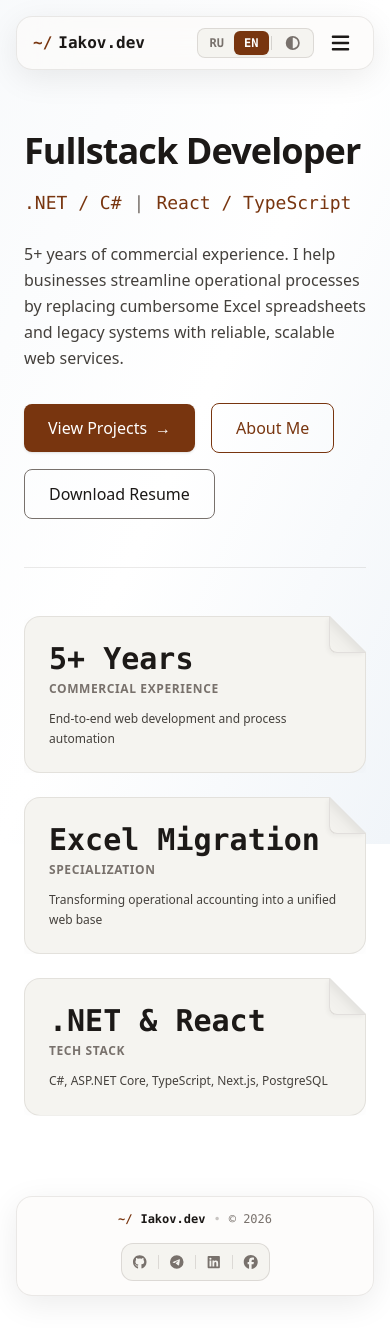
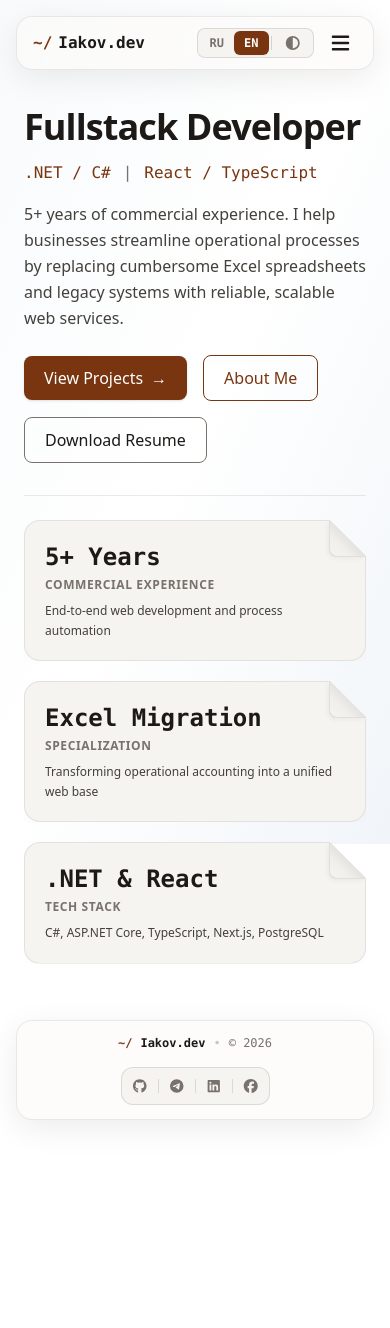
Before and after one commit to IakovYakovlev/personal, a React (Vite) app: page / in a window 390 px wide. After the commit the page ends 1152 px from the top, so only its background shows below. Built offline with nearby package versions, Linux system fonts and the light colour scheme.

Commit message:
feat: adjust layout and spacing in Home component for improved responsiveness

```diff
--- a/src/ui/pages/Home/Home.tsx
+++ b/src/ui/pages/Home/Home.tsx
@@ -6,34 +6,35 @@ export const Home = () => {
   const { t } = useTranslation();
 
   return (
-    <div className='flex-1 flex flex-col justify-between w-full max-w-6xl mx-auto px-6 md:px-12 py-12 md:py-20 text-left'>
+    /* Уменьшили py-12 md:py-20 до py-6 md:py-10, чтобы уместиться в 100vh */
+    <div className='flex-1 flex flex-col justify-center w-full max-w-6xl mx-auto px-6 md:px-12 py-6 md:py-10 text-left'>
       <main className='w-full'>
-        {/* Главный заголовок и роль */}
-        <div className='max-w-3xl mb-12'>
-          <h1 className='text-4xl md:text-6xl font-extrabold text-[var(--color-text-base)] tracking-tight leading-tight mb-4'>
+        {/* Главный заголовок и роль (mb-12 заменен на mb-8) */}
+        <div className='max-w-3xl mb-8'>
+          <h1 className='text-4xl md:text-5xl lg:text-6xl font-extrabold text-[var(--color-text-base)] tracking-tight leading-tight mb-3'>
             {t('home.role', 'Fullstack Developer')}
           </h1>
 
-          {/* Строка стека с акцентным цветом и строгим ритмом */}
-          <div className='font-mono text-lg md:text-xl text-[var(--color-primary)] mb-6 flex items-center gap-3'>
+          {/* Строка стека с акцентным цветом */}
+          <div className='font-mono text-base md:text-lg text-[var(--color-primary)] mb-4 flex items-center gap-3'>
             <span>.NET / C#</span>
             <span className='text-[var(--color-text-subtle)] font-light'>|</span>
             <span>React / TypeScript</span>
           </div>
 
-          {/* Основное описание (бизнес-фокус) */}
-          <p className='text-base md:text-lg text-[var(--color-text-muted)] leading-relaxed mb-8'>
+          {/* Основное описание */}
+          <p className='text-base md:text-lg text-[var(--color-text-muted)] leading-relaxed mb-6'>
             <Trans i18nKey='home.description'>
               Более 5 лет коммерческого опыта. Помогаю компаниям наводить порядок в операционных процессах: переводить
               учет из громоздких Excel-таблиц и устаревших систем в надежные, удобные и масштабируемые веб-сервисы.
             </Trans>
           </p>
 
-          {/* Кнопки действий (идеально выровнены по высоте и паддингам) */}
+          {/* Кнопки действий */}
           <div className='flex flex-wrap gap-4 items-center'>
             <Link
               to='/projects'
-              className='px-6 py-3 rounded-lg bg-[var(--color-primary)] text-white font-medium hover:bg-[var(--color-primary-dark)] transition shadow-sm flex items-center gap-2'
+              className='px-5 py-2.5 rounded-lg bg-[var(--color-primary)] text-white font-medium hover:bg-[var(--color-primary-dark)] transition shadow-sm flex items-center gap-2'
             >
               <span>{t('home.cta.projects', 'Смотреть проекты')}</span>
               <span>&rarr;</span>
@@ -41,7 +42,7 @@ export const Home = () => {
 
             <Link
               to='/about'
-              className='px-6 py-3 rounded-lg border border-[var(--color-primary)] text-[var(--color-primary)] font-medium hover:bg-[var(--color-primary)] hover:text-white transition'
+              className='px-5 py-2.5 rounded-lg border border-[var(--color-primary)] text-[var(--color-primary)] font-medium hover:bg-[var(--color-primary)] hover:text-white transition'
             >
               {t('home.cta.about', 'Узнать больше обо мне')}
             </Link>
@@ -49,26 +50,27 @@ export const Home = () => {
             <a
               href={t('links.resume')}
               download={`Iakov_Yakovlev_Fullstack_${i18n.language.toUpperCase()}.pdf`}
-              className='px-6 py-3 rounded-lg border border-[var(--color-text-subtle)] text-[var(--color-text-base)] font-medium hover:border-[var(--color-primary)] transition'
+              className='px-5 py-2.5 rounded-lg border border-[var(--color-text-subtle)] text-[var(--color-text-base)] font-medium hover:border-[var(--color-primary)] transition'
             >
               {t('home.cta.resume', 'Скачать резюме')}
             </a>
           </div>
         </div>
 
-        <hr className='border-[var(--color-text-subtle)]/15 my-12' />
+        {/* Разделитель (my-12 заменен на my-6 md:my-8) */}
+        <hr className='border-[var(--color-text-subtle)]/15 my-6 md:my-8' />
 
-        {/* Информационные блоки BPMN Note Style с чистыми тенями и единым ритмом */}
-        <div className='grid grid-cols-1 md:grid-cols-3 gap-6'>
+        {/* Информационные блоки */}
+        <div className='grid grid-cols-1 md:grid-cols-3 gap-5 md:gap-6'>
           {/* Блок 1 */}
-          <div className='relative bg-[var(--color-bg-muted)] p-6 rounded-2xl border border-[var(--color-text-subtle)]/15 shadow-[0_4px_20px_-4px_rgba(0,0,0,0.04)] flex flex-col justify-between cursor-default overflow-hidden [clip-path:polygon(0_0,calc(100%-2.25rem)_0,100%_2.25rem,100%_100%,0_100%)]'>
+          <div className='relative bg-[var(--color-bg-muted)] p-5 md:p-6 rounded-2xl border border-[var(--color-text-subtle)]/15 shadow-[0_4px_20px_-4px_rgba(0,0,0,0.04)] flex flex-col justify-between cursor-default overflow-hidden [clip-path:polygon(0_0,calc(100%-2.25rem)_0,100%_2.25rem,100%_100%,0_100%)]'>
             <div className='absolute top-0 right-0 w-9 h-9 bg-[linear-gradient(225deg,var(--color-bg-base)_0%,var(--color-bg-base)_45%,rgba(0,0,0,0.08)_45%,rgba(0,0,0,0.02)_70%,transparent_100%)] border-l border-b border-[var(--color-text-subtle)]/20 pointer-events-none rounded-bl-lg shadow-[-2px_2px_4px_rgba(0,0,0,0.04)]'></div>
 
             <div>
-              <div className='text-3xl font-bold text-[var(--color-text-base)] font-mono mb-1'>
+              <div className='text-2xl md:text-3xl font-bold text-[var(--color-text-base)] font-mono mb-1'>
                 {t('home.cards.card1.title')}
               </div>
-              <div className='text-xs font-semibold uppercase tracking-wider text-[var(--color-text-subtle)] mb-3'>
+              <div className='text-xs font-semibold uppercase tracking-wider text-[var(--color-text-subtle)] mb-2'>
                 {t('home.cards.card1.subtitle')}
               </div>
             </div>
@@ -76,14 +78,14 @@ export const Home = () => {
           </div>
 
           {/* Блок 2 */}
-          <div className='relative bg-[var(--color-bg-muted)] p-6 rounded-2xl border border-[var(--color-text-subtle)]/15 shadow-[0_4px_20px_-4px_rgba(0,0,0,0.04)] flex flex-col justify-between cursor-default overflow-hidden [clip-path:polygon(0_0,calc(100%-2.25rem)_0,100%_2.25rem,100%_100%,0_100%)]'>
+          <div className='relative bg-[var(--color-bg-muted)] p-5 md:p-6 rounded-2xl border border-[var(--color-text-subtle)]/15 shadow-[0_4px_20px_-4px_rgba(0,0,0,0.04)] flex flex-col justify-between cursor-default overflow-hidden [clip-path:polygon(0_0,calc(100%-2.25rem)_0,100%_2.25rem,100%_100%,0_100%)]'>
             <div className='absolute top-0 right-0 w-9 h-9 bg-[linear-gradient(225deg,var(--color-bg-base)_0%,var(--color-bg-base)_45%,rgba(0,0,0,0.08)_45%,rgba(0,0,0,0.02)_70%,transparent_100%)] border-l border-b border-[var(--color-text-subtle)]/20 pointer-events-none rounded-bl-lg shadow-[-2px_2px_4px_rgba(0,0,0,0.04)]'></div>
 
             <div>
-              <div className='text-3xl font-bold text-[var(--color-text-base)] font-mono mb-1'>
+              <div className='text-2xl md:text-3xl font-bold text-[var(--color-text-base)] font-mono mb-1'>
                 {t('home.cards.card2.title')}
               </div>
-              <div className='text-xs font-semibold uppercase tracking-wider text-[var(--color-text-subtle)] mb-3'>
+              <div className='text-xs font-semibold uppercase tracking-wider text-[var(--color-text-subtle)] mb-2'>
                 {t('home.cards.card2.subtitle')}
               </div>
             </div>
@@ -91,14 +93,14 @@ export const Home = () => {
           </div>
 
           {/* Блок 3 */}
-          <div className='relative bg-[var(--color-bg-muted)] p-6 rounded-2xl border border-[var(--color-text-subtle)]/15 shadow-[0_4px_20px_-4px_rgba(0,0,0,0.04)] flex flex-col justify-between cursor-default overflow-hidden [clip-path:polygon(0_0,calc(100%-2.25rem)_0,100%_2.25rem,100%_100%,0_100%)]'>
+          <div className='relative bg-[var(--color-bg-muted)] p-5 md:p-6 rounded-2xl border border-[var(--color-text-subtle)]/15 shadow-[0_4px_20px_-4px_rgba(0,0,0,0.04)] flex flex-col justify-between cursor-default overflow-hidden [clip-path:polygon(0_0,calc(100%-2.25rem)_0,100%_2.25rem,100%_100%,0_100%)]'>
             <div className='absolute top-0 right-0 w-9 h-9 bg-[linear-gradient(225deg,var(--color-bg-base)_0%,var(--color-bg-base)_45%,rgba(0,0,0,0.08)_45%,rgba(0,0,0,0.02)_70%,transparent_100%)] border-l border-b border-[var(--color-text-subtle)]/20 pointer-events-none rounded-bl-lg shadow-[-2px_2px_4px_rgba(0,0,0,0.04)]'></div>
 
             <div>
-              <div className='text-3xl font-bold text-[var(--color-text-base)] font-mono mb-1'>
+              <div className='text-2xl md:text-3xl font-bold text-[var(--color-text-base)] font-mono mb-1'>
                 {t('home.cards.card3.title')}
               </div>
-              <div className='text-xs font-semibold uppercase tracking-wider text-[var(--color-text-subtle)] mb-3'>
+              <div className='text-xs font-semibold uppercase tracking-wider text-[var(--color-text-subtle)] mb-2'>
                 {t('home.cards.card3.subtitle')}
               </div>
             </div>
```
